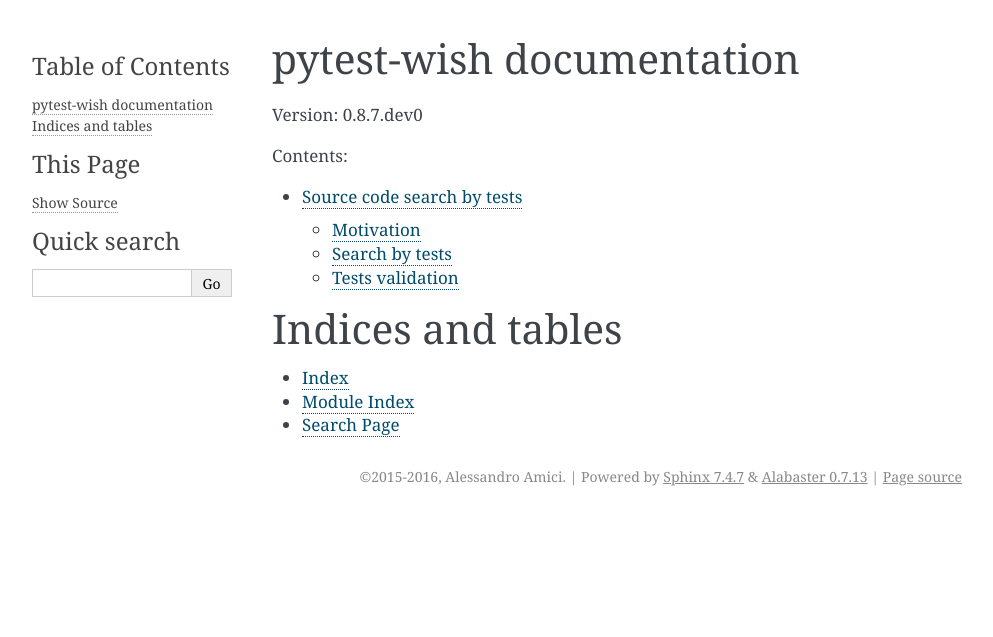
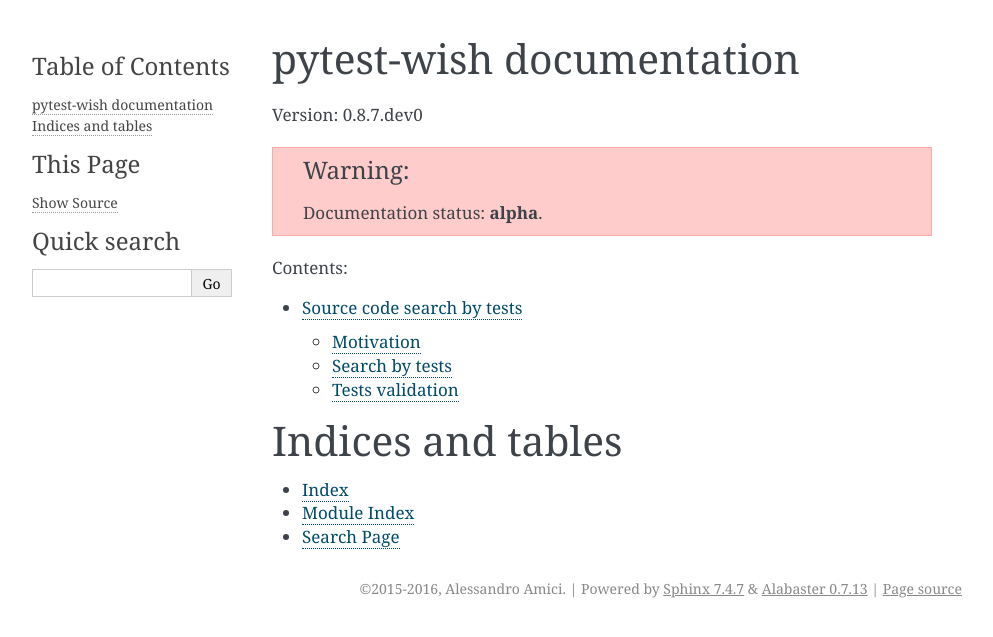
Before and after one commit to nodev-io/pytest-nodev, a Sphinx documentation site: the page built from docs/index.rst, in a window 1280 px wide. Shown: the top 637 px of the page, without its empty margins (148-1141 px from the left). Built offline with Sphinx 7.4.7, drawn with Linux system fonts in a browser that asks for light colours.

Commit message:
Add a fat warning in the docs too.

```diff
--- a/docs/index.rst
+++ b/docs/index.rst
@@ -3,6 +3,8 @@
 =========================
 
 Version: |release|
+
+.. warning:: Documentation status: **alpha**.
 
 Contents:
 
--- a/docs/search-by-tests.rst
+++ b/docs/search-by-tests.rst
@@ -1,6 +1,9 @@
+
+.. warning:: Documentation status: **alpha**.
 
 Source code search by tests
 ---------------------------
+
 
 Motivation
 ..........
@@ -30,8 +33,10 @@
 
 Or is it?
 
+
 Search by tests
 ...............
+
 
 Tests validation
 ................
```
